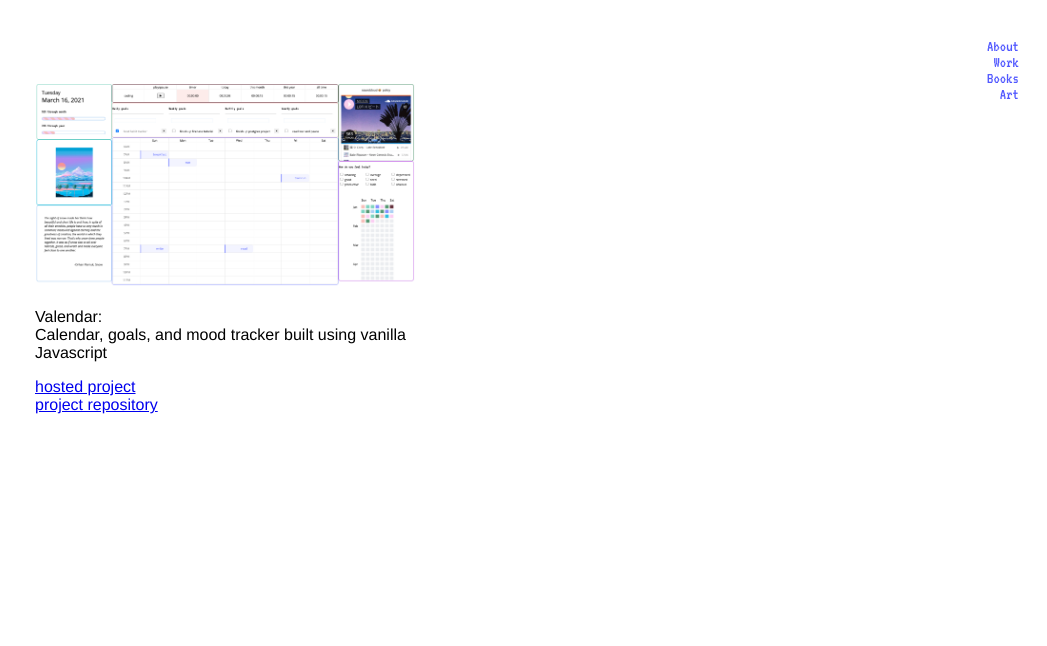
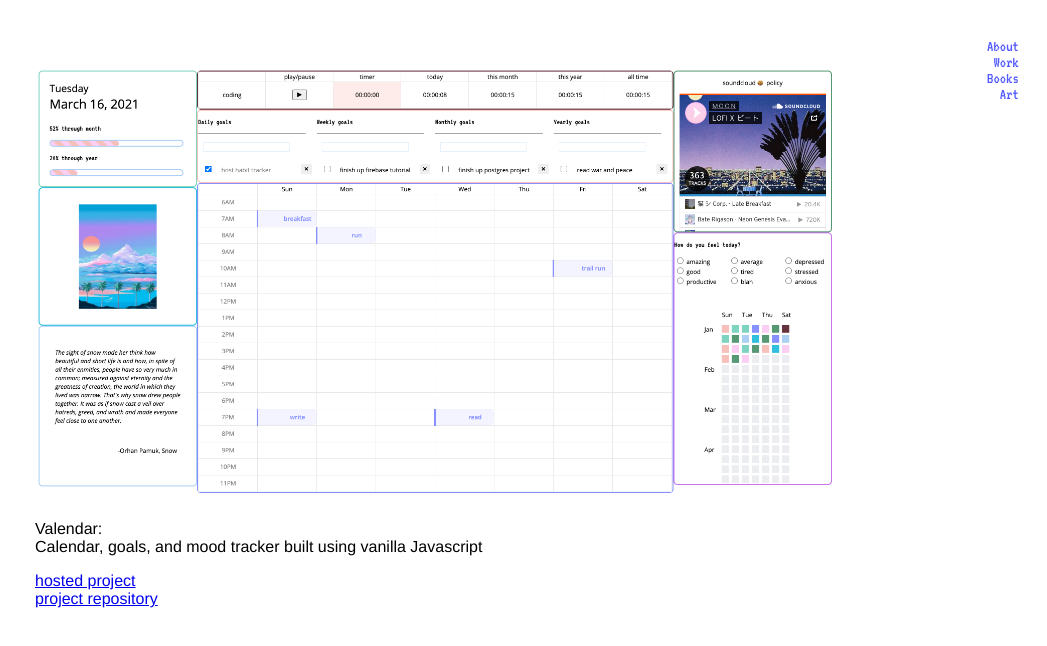
Before and after one commit to madeleinebarr/badeleinemWebsite, a React (Create React App) app: page /#/work in a window 1280 px wide. Shown: the top 646 px of the page, without its empty margins (233-1280 px from the left). Built offline with nearby package versions, Linux system fonts and the light colour scheme.

Commit message:
images load on gh-pages

```diff
--- a/src/components/Art.js
+++ b/src/components/Art.js
@@ -19,8 +19,8 @@ const artwork = [
     new Work("waterLilies_monet.jpg", "Water Lilies (Agapanthus)", 1926, "Claude Monet"),
     new Work("biglinBrothers_Eakins.png", "The Biglin Brothers Turning the Stake", 1873, "Thomas Eakins"),
     new Work("softborders.jpg", "Soft Borders", 1997, "Mark Tansey"),
-    new Work("unexpected_answer.jpg", "La Réponse imprévue [The Unexpected Answer]", 1933, "René Magritte"),
-    new Work("lebaiser.jpg", "Le Baiser [The Kiss]", 1938, "René Magritte"),
+    new Work("unexpected_answer.jpg", "La Réponse imprévue (The Unexpected Answer)", 1933, "René Magritte"),
+    new Work("lebaiser.jpg", "Le Baiser (The Kiss)", 1938, "René Magritte"),
     new Work("GlacierPointPan.jpg", "View from the handrail at Glacier Point overlook, connecting views from Ansel Adams to Carleton Watkins", 2003, "Mark Klett and Byron Wolfe, with left insert from Ansel Adams (1935) and right insert from Carleton Watkins (1861)"),
 ]
 
@@ -32,7 +32,7 @@ const shuffledArtWork = shuffle(artwork);
 function Piece(props) {
     return (
         <div className="post">
-            <img src={'/artwork/' + props.image} alt={props.name}/>
+            <img src={'./artwork/' + props.image} alt={props.name}/>
             <p>
                 <span className="bold">{props.name}</span>
                 <br></br>
--- a/src/components/Books.js
+++ b/src/components/Books.js
@@ -26,7 +26,7 @@ const shuffledBooks = shuffle(booksArray);
 function BookPost(props) {
     return (
         <div className="post bookpost">
-            <img src={'/bookCovers/' + props.image} alt={props.title} className="bookcover"></img>
+            <img src={'./bookCovers/' + props.image} alt={props.title} className="bookcover"></img>
 
             <p className="booktitle">
                 <span className="bold">{props.title}</span>
--- a/src/components/Work.js
+++ b/src/components/Work.js
@@ -16,7 +16,7 @@ const projectsArray = [
 function ProjectPost(props) {
     return (
         <div className="post workpost">
-            <img src={'/projects/' + props.image} alt={props.title} className="workImage"></img>
+            <img src={'./projects/' + props.image} alt={props.title} className="workImage"></img>
 
             <p className="worktitle">
                 <span className="bold">{props.title}:</span>
@@ -53,9 +53,7 @@ const Work = () => {
     return (
         <div className="workPage">
             <Navigation />
-            <div class="content">
             <ProjectList projects={projectsArray} />
-            </div>
         </div>
     );
 }
--- a/src/css/style.css
+++ b/src/css/style.css
@@ -23,7 +23,7 @@ h1 {
   margin-top: 30px;
   margin-right: 20px;
   text-align: right;
-  width: 150px;
+  /* width: 100px; */
 }
 
 .menu ul {
@@ -79,6 +79,11 @@ img {
   grid-template-columns: auto auto auto;
 }
 
+.workgrid {
+  display: grid;
+  grid-template-columns: auto;
+}
+
 .bookpost {
   width: 300px;
 }
@@ -96,6 +101,7 @@ img {
 .workImage {
   /* display: block;
   margin: auto; */
+  /* display: block; */
   width: 800px;
 }
 
```
